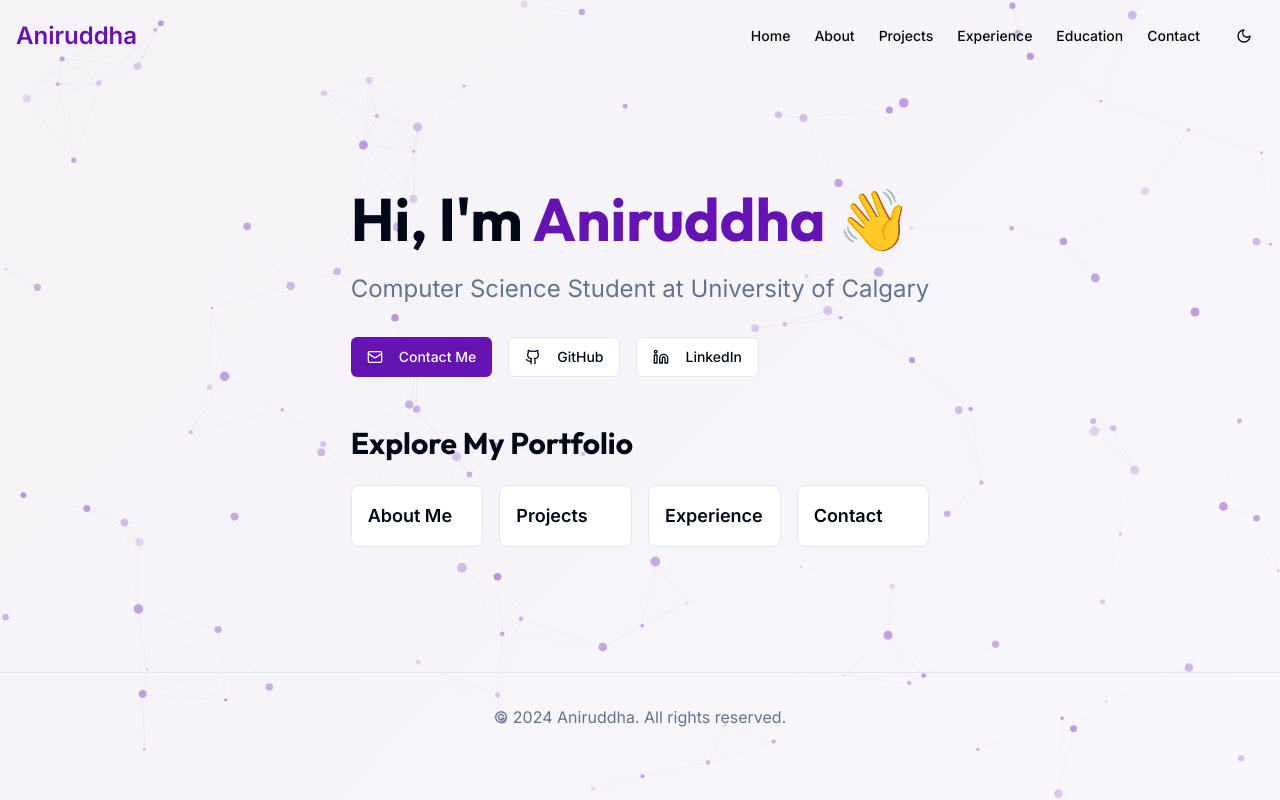
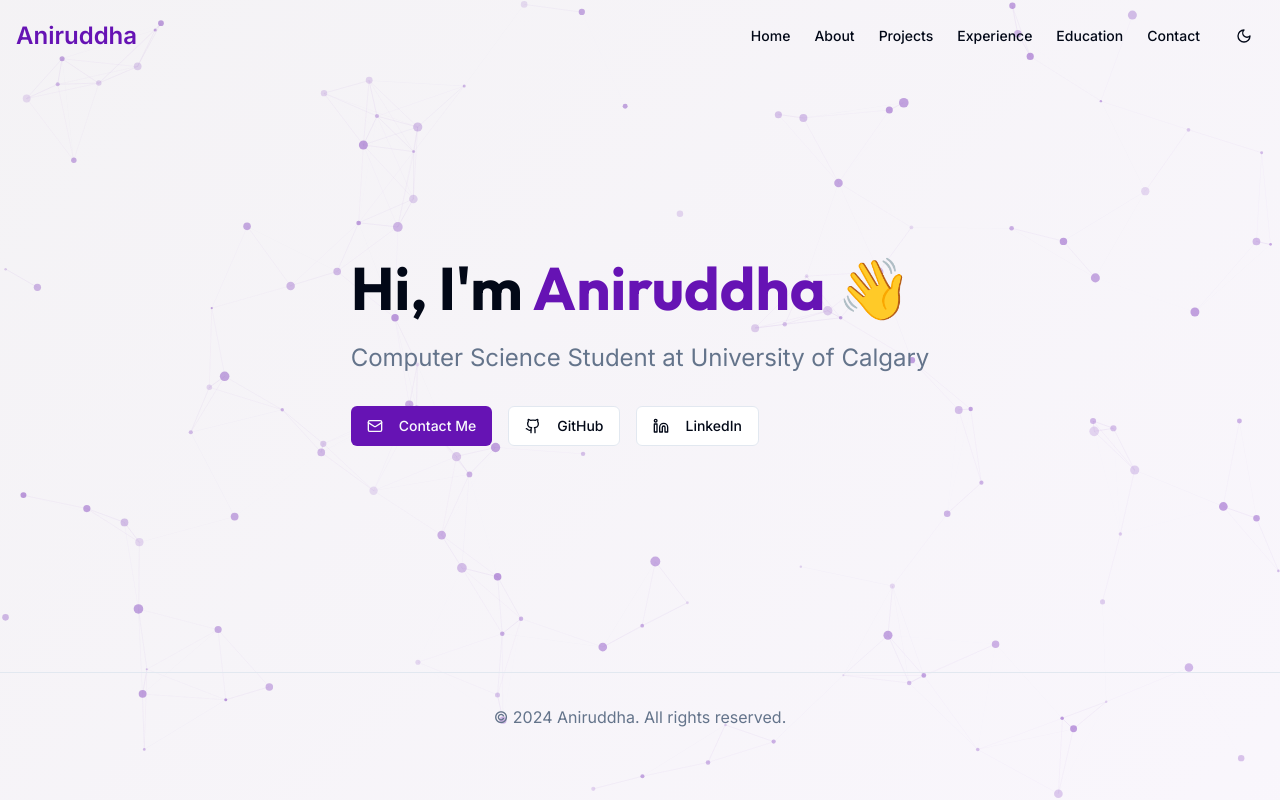
Before and after one commit to aniruddha-10/Aniruddha-Portfolio, a React (Vite) app: page / in a window 1280 px wide. Built offline with nearby package versions, Linux system fonts and the light colour scheme.

Commit message:
Remove portfolio section
Removes the "Explore My Portfolio" section from the home page.

```diff
--- a/src/pages/Home.tsx
+++ b/src/pages/Home.tsx
@@ -39,34 +39,6 @@ const Home = () => {
               </Button>
             </div>
           </AnimatedSection>
-
-          <AnimatedSection animation="fade-in-up" delay="delay-200">
-            <div className="mt-12">
-              <h2 className="font-heading text-3xl font-bold mb-6">Explore My Portfolio</h2>
-              <div className="grid grid-cols-2 md:grid-cols-4 gap-4">
-                <Link to="/about" className="group">
-                  <div className="p-4 rounded-lg border bg-card text-card-foreground hover:bg-primary/10 transition-colors">
-                    <h3 className="text-lg font-semibold group-hover:text-primary">About Me</h3>
-                  </div>
-                </Link>
-                <Link to="/projects" className="group">
-                  <div className="p-4 rounded-lg border bg-card text-card-foreground hover:bg-primary/10 transition-colors">
-                    <h3 className="text-lg font-semibold group-hover:text-primary">Projects</h3>
-                  </div>
-                </Link>
-                <Link to="/experience" className="group">
-                  <div className="p-4 rounded-lg border bg-card text-card-foreground hover:bg-primary/10 transition-colors">
-                    <h3 className="text-lg font-semibold group-hover:text-primary">Experience</h3>
-                  </div>
-                </Link>
-                <Link to="/contact" className="group">
-                  <div className="p-4 rounded-lg border bg-card text-card-foreground hover:bg-primary/10 transition-colors">
-                    <h3 className="text-lg font-semibold group-hover:text-primary">Contact</h3>
-                  </div>
-                </Link>
-              </div>
-            </div>
-          </AnimatedSection>
         </div>
       </section>
 
```
